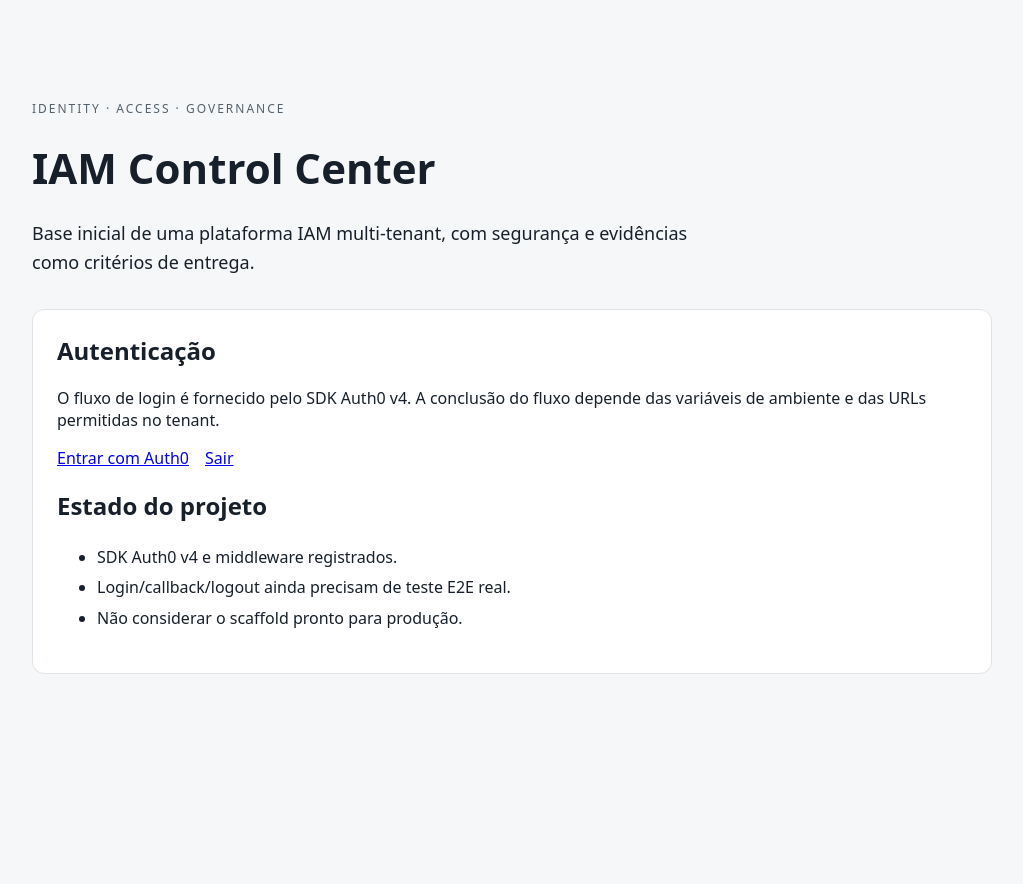
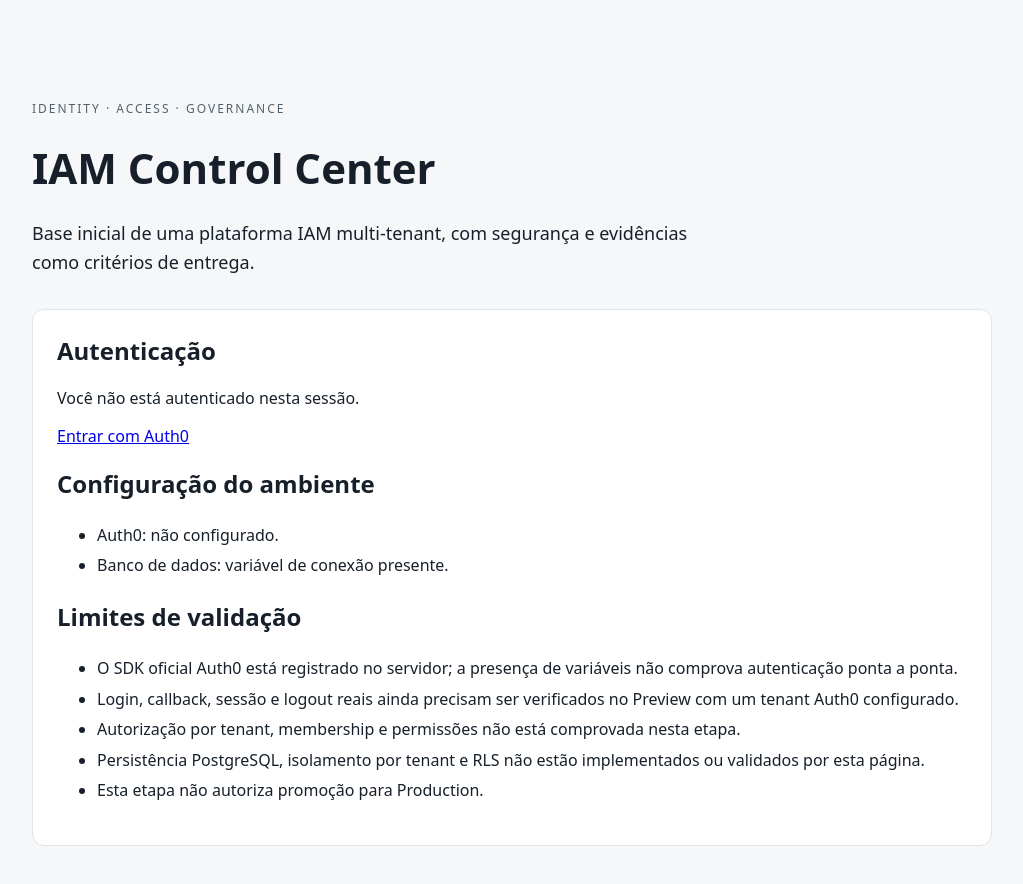
Before and after one commit to alexoaraujo/iam-control-center-new, a Next.js app in the folder apps/web/: page / in a window 1280 px wide. Shown: the top 884 px of the page, without its empty margins (128-1151 px from the left). Before the commit the page ends 800 px from the top, so only its background shows below. Built offline with nearby package versions, Linux system fonts and the light colour scheme; no server answers.

Commit message:
fix: render Auth0 session status without lint warnings

```diff
--- a/apps/web/src/app/page.tsx
+++ b/apps/web/src/app/page.tsx
@@ -1,30 +1,94 @@
 import Link from "next/link";
 import { auth0 } from "../lib/auth0";
+import { getPublicRuntimeStatus } from "../lib/env";
 
 export default async function HomePage() {
   const session = await auth0.getSession();
+  const runtimeStatus = getPublicRuntimeStatus();
+  const userLabel =
+    session?.user?.name ?? session?.user?.email ?? "Usuário autenticado";
 
   return (
     <main style={{ maxWidth: 960, margin: "64px auto", padding: 24 }}>
-      <p style={{ fontSize: 12, letterSpacing: 2, textTransform: "uppercase", color: "#52616b" }}>
+      <p
+        style={{
+          fontSize: 12,
+          letterSpacing: 2,
+          textTransform: "uppercase",
+          color: "#52616b",
+        }}
+      >
         Identity · Access · Governance
       </p>
       <h1 style={{ fontSize: 42, lineHeight: 1.1 }}>IAM Control Center</h1>
       <p style={{ fontSize: 18, maxWidth: 680, lineHeight: 1.6 }}>
-        Base inicial de uma plataforma IAM multi-tenant, com segurança e evidências como critérios de entrega.
+        Base inicial de uma plataforma IAM multi-tenant, com segurança e
+        evidências como critérios de entrega.
       </p>
-      <section style={{ marginTop: 32, background: "#fff", border: "1px solid #dfe4e8", borderRadius: 12, padding: 24 }}>
+
+      <section
+        style={{
+          marginTop: 32,
+          background: "#fff",
+          border: "1px solid #dfe4e8",
+          borderRadius: 12,
+          padding: 24,
+        }}
+      >
         <h2 style={{ marginTop: 0 }}>Autenticação</h2>
-        <p>O fluxo de login é fornecido pelo SDK Auth0 v4. A conclusão do fluxo depende das variáveis de ambiente e das URLs permitidas no tenant.</p>
-        <p style={{ display: "flex", gap: 16, flexWrap: "wrap" }}>
-          <a href="/auth/login">Entrar com Auth0</a>
-          <a href="/auth/logout">Sair</a>
-        </p>
-        <h2>Estado do projeto</h2>
+        {session ? (
+          <>
+            <p role="status">Sessão Auth0 ativa para {userLabel}.</p>
+            <p>
+              <Link href="/auth/logout">Sair</Link>
+            </p>
+          </>
+        ) : (
+          <>
+            <p>Você não está autenticado nesta sessão.</p>
+            <p>
+              <Link href="/auth/login">Entrar com Auth0</Link>
+            </p>
+          </>
+        )}
+
+        <h2>Configuração do ambiente</h2>
         <ul style={{ lineHeight: 1.9 }}>
-          <li>SDK Auth0 v4 e middleware registrados.</li>
-          <li>Login/callback/logout ainda precisam de teste E2E real.</li>
-          <li>Não considerar o scaffold pronto para produção.</li>
+          <li>
+            Auth0:{" "}
+            {runtimeStatus.authConfigured
+              ? "variáveis necessárias presentes"
+              : "não configurado"}.
+          </li>
+          <li>
+            Banco de dados:{" "}
+            {runtimeStatus.databaseConfigured
+              ? "variável de conexão presente"
+              : "não configurado"}.
+          </li>
+        </ul>
+
+        <h2>Limites de validação</h2>
+        <ul style={{ lineHeight: 1.9 }}>
+          <li>
+            O SDK oficial Auth0 está registrado no servidor; a presença de
+            variáveis não comprova autenticação ponta a ponta.
+          </li>
+          <li>
+            Login, callback, sessão e logout reais ainda precisam ser
+            verificados no Preview com um tenant Auth0 configurado.
+          </li>
+          <li>
+            Autorização por tenant, membership e permissões não está
+            comprovada nesta etapa.
+          </li>
+          <li>
+            Persistência PostgreSQL, isolamento por tenant e RLS não estão
+            implementados ou validados por esta página.
+          </li>
+          <li>
+            Esta etapa não autoriza promoção para Production.
+          </li>
         </ul>
       </section>
     </main>
```
